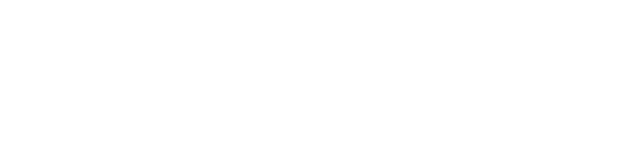
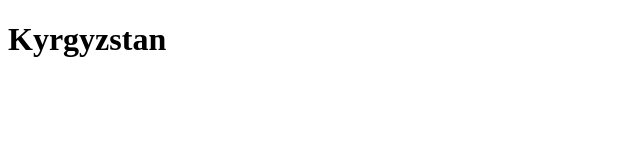
Before and after one commit to AltynaiUrmatbekova/01.10.2021-4, a plain HTML site: page index.html in a window 1280 px wide. Shown: the whole page, without its empty margins (0-640 px from the left). Drawn offline with Linux system fonts and the light colour scheme.

Commit message:
added html to index.html

```diff
--- a/index.html
+++ b/index.html
@@ -7,6 +7,6 @@
     <title>Document</title>
 </head>
 <body>
-
+    <h1>Kyrgyzstan</h1>
 </body>
 </html>
```
